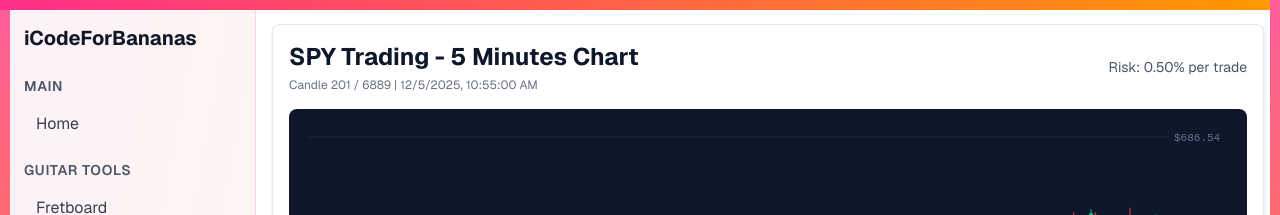
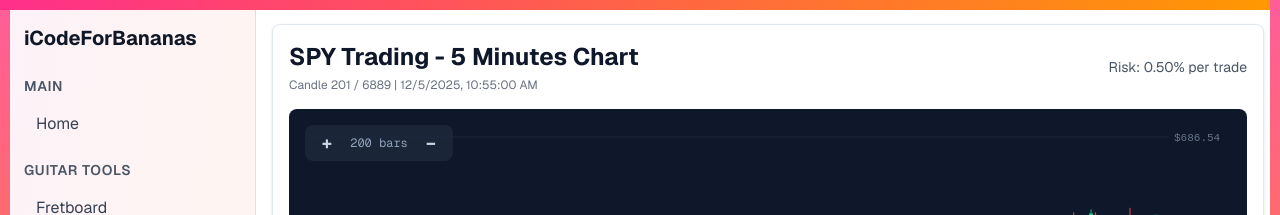
Before and after one commit to iCodeForBananas/iCodeForBananas, a Next.js app: page /trading-chart in a window 1280 px wide. Shown: the top 215 px of the page. Built offline with nearby package versions, Linux system fonts and the light colour scheme.

Commit message:
feat: enhance Chart component with zoom functionality and update TradingChartPage to pass visibleIndex

```diff
--- a/app/components/Chart.tsx
+++ b/app/components/Chart.tsx
@@ -1,22 +1,62 @@
 "use client";
 
-import React, { useRef, useEffect } from "react";
+import React, { useRef, useEffect, useState, useCallback } from "react";
 import { PricePoint, Position, PositionSide } from "@/app/types";
 
 interface ChartProps {
   data: PricePoint[];
   positions: Position[];
   currentPrice: number;
+  visibleIndex?: number; // If provided, zoom slices from this index backwards
 }
 
-const Chart: React.FC<ChartProps> = ({ data, positions, currentPrice }) => {
+const MIN_CANDLES = 20;
+const MAX_CANDLES = 500;
+const DEFAULT_CANDLES = 200;
+
+const Chart: React.FC<ChartProps> = ({ data, positions, currentPrice, visibleIndex }) => {
   const canvasRef = useRef<HTMLCanvasElement>(null);
   const containerRef = useRef<HTMLDivElement>(null);
+  const [visibleCandles, setVisibleCandles] = useState(DEFAULT_CANDLES);
+
+  const zoomIn = useCallback(() => {
+    setVisibleCandles((prev) => Math.max(MIN_CANDLES, Math.floor(prev * 0.8)));
+  }, []);
+
+  const zoomOut = useCallback(() => {
+    setVisibleCandles((prev) => Math.min(MAX_CANDLES, Math.floor(prev * 1.25)));
+  }, []);
+
+  // Handle mouse wheel zoom
+  useEffect(() => {
+    const container = containerRef.current;
+    if (!container) return;
+
+    const handleWheel = (e: WheelEvent) => {
+      if (e.ctrlKey || e.metaKey) {
+        e.preventDefault();
+        if (e.deltaY < 0) {
+          zoomIn();
+        } else {
+          zoomOut();
+        }
+      }
+    };
+
+    container.addEventListener("wheel", handleWheel, { passive: false });
+    return () => container.removeEventListener("wheel", handleWheel);
+  }, [zoomIn, zoomOut]);
 
   useEffect(() => {
     const canvas = canvasRef.current;
     const container = containerRef.current;
     if (!canvas || !container || !data || data.length === 0) return;
+
+    // Determine the end index for visible data
+    const endIndex = visibleIndex !== undefined ? Math.min(visibleIndex + 1, data.length) : data.length;
+    // Slice data to show only visible candles (ending at endIndex)
+    const startIndex = Math.max(0, endIndex - visibleCandles);
+    const visibleData = data.slice(startIndex, endIndex);
 
     const ctx = canvas.getContext("2d");
     if (!ctx) return;
@@ -40,9 +80,9 @@ const Chart: React.FC<ChartProps> = ({ data, positions, currentPrice }) => {
     ctx.fillStyle = "#0f172a";
     ctx.fillRect(0, 0, width, height);
 
-    // Calculate price range
-    const allPrices = data.flatMap((d) => [d.high, d.low]);
-    const smas = data.flatMap((d) => [d.sma20, d.sma200]).filter((v): v is number => v !== undefined && v > 0);
+    // Calculate price range from visible data
+    const allPrices = visibleData.flatMap((d) => [d.high, d.low]);
+    const smas = visibleData.flatMap((d) => [d.sma20, d.sma200]).filter((v): v is number => v !== undefined && v > 0);
     const allValues = [...allPrices, ...smas, currentPrice].filter((v) => v > 0);
 
     const minPrice = Math.min(...allValues);
@@ -53,7 +93,7 @@ const Chart: React.FC<ChartProps> = ({ data, positions, currentPrice }) => {
     const domainMax = maxPrice + pricePadding;
 
     // Scale functions
-    const xScale = (index: number) => padding.left + (index / (data.length - 1)) * chartWidth;
+    const xScale = (index: number) => padding.left + (index / (visibleData.length - 1)) * chartWidth;
     const yScale = (price: number) =>
       padding.top + chartHeight - ((price - domainMin) / (domainMax - domainMin)) * chartHeight;
 
@@ -81,7 +121,7 @@ const Chart: React.FC<ChartProps> = ({ data, positions, currentPrice }) => {
     ctx.lineWidth = 1.5;
     ctx.beginPath();
     let started = false;
-    data.forEach((candle, i) => {
+    visibleData.forEach((candle, i) => {
       if (candle.sma200) {
         const x = xScale(i);
         const y = yScale(candle.sma200);
@@ -101,7 +141,7 @@ const Chart: React.FC<ChartProps> = ({ data, positions, currentPrice }) => {
     ctx.lineWidth = hasOpenPosition ? 2.5 : 1.5;
     ctx.beginPath();
     started = false;
-    data.forEach((candle, i) => {
+    visibleData.forEach((candle, i) => {
       if (candle.sma20) {
         const x = xScale(i);
         const y = yScale(candle.sma20);
@@ -116,8 +156,8 @@ const Chart: React.FC<ChartProps> = ({ data, positions, currentPrice }) => {
     ctx.stroke();
 
     // Draw candlesticks
-    const candleWidth = Math.max(2, (chartWidth / data.length) * 0.7);
-    data.forEach((candle, i) => {
+    const candleWidth = Math.max(2, (chartWidth / visibleData.length) * 0.7);
+    visibleData.forEach((candle, i) => {
       const x = xScale(i);
       const isGreen = candle.close >= candle.open;
       const color = isGreen ? "#10b981" : "#ef4444";
@@ -189,12 +229,12 @@ const Chart: React.FC<ChartProps> = ({ data, positions, currentPrice }) => {
     ctx.textAlign = "center";
     const timeLabels = 6;
     for (let i = 0; i <= timeLabels; i++) {
-      const index = Math.floor((i / timeLabels) * (data.length - 1));
+      const index = Math.floor((i / timeLabels) * (visibleData.length - 1));
       const x = xScale(index);
-      const time = new Date(data[index].time);
+      const time = new Date(visibleData[index].time);
       ctx.fillText(time.toLocaleTimeString([], { hour: "2-digit", minute: "2-digit" }), x, height - 10);
     }
-  }, [data, positions, currentPrice]);
+  }, [data, positions, currentPrice, visibleCandles, visibleIndex]);
 
   if (!data || data.length === 0) {
     return (
@@ -205,8 +245,29 @@ const Chart: React.FC<ChartProps> = ({ data, positions, currentPrice }) => {
   }
 
   return (
-    <div ref={containerRef} className='w-full h-full'>
+    <div ref={containerRef} className='w-full h-full relative'>
       <canvas ref={canvasRef} className='w-full h-full' />
+      <div className='absolute top-2 left-2 flex items-center gap-2 bg-slate-800/80 rounded-lg px-2 py-1 z-10 pointer-events-auto'>
+        <button
+          type='button'
+          onClick={zoomIn}
+          className='w-7 h-7 flex items-center justify-center text-slate-300 hover:text-white hover:bg-slate-700 rounded transition-colors text-lg font-bold'
+          title='Zoom In (fewer candles)'
+        >
+          +
+        </button>
+        <span className='text-slate-400 text-xs font-mono min-w-[60px] text-center'>
+          {Math.min(visibleCandles, data.length)} bars
+        </span>
+        <button
+          type='button'
+          onClick={zoomOut}
+          className='w-7 h-7 flex items-center justify-center text-slate-300 hover:text-white hover:bg-slate-700 rounded transition-colors text-lg font-bold'
+          title='Zoom Out (more candles)'
+        >
+          −
+        </button>
+      </div>
     </div>
   );
 };
--- a/app/trading-chart/page.tsx
+++ b/app/trading-chart/page.tsx
@@ -29,8 +29,7 @@ export default function TradingChartPage() {
 
   const playIntervalRef = useRef<NodeJS.Timeout | null>(null);
 
-  // Visible data slice (last 100 candles up to current index)
-  const visibleData = allData.slice(Math.max(0, visibleIndex - 199), visibleIndex + 1);
+  // Current price based on visible index
   const currentPrice = allData[visibleIndex]?.close || 0;
 
   // Load SPY data when timeframe changes
@@ -287,7 +286,7 @@ export default function TradingChartPage() {
             {/* Chart */}
             <div className='bg-slate-900 rounded-lg p-2 mb-4'>
               <div className='h-[900px]'>
-                <Chart data={visibleData} positions={positions} currentPrice={currentPrice} />
+                <Chart data={allData} positions={positions} currentPrice={currentPrice} visibleIndex={visibleIndex} />
               </div>
             </div>
 
```
